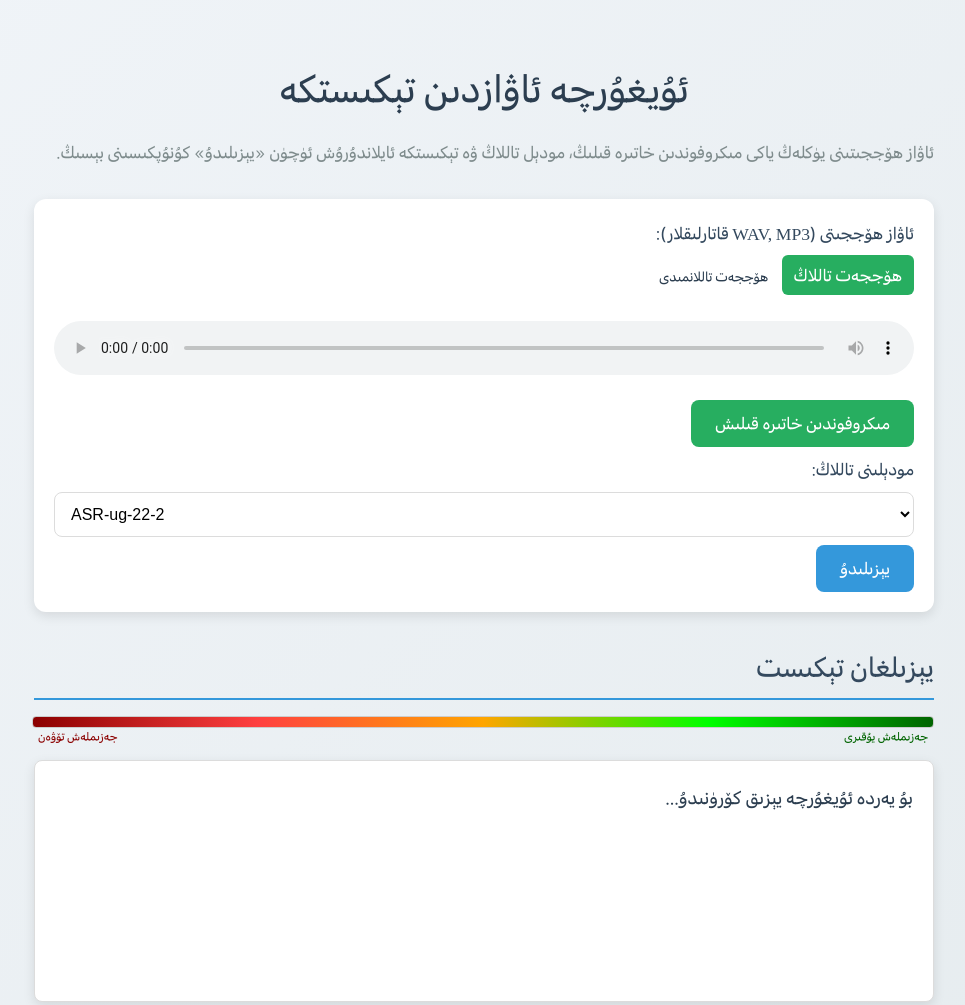
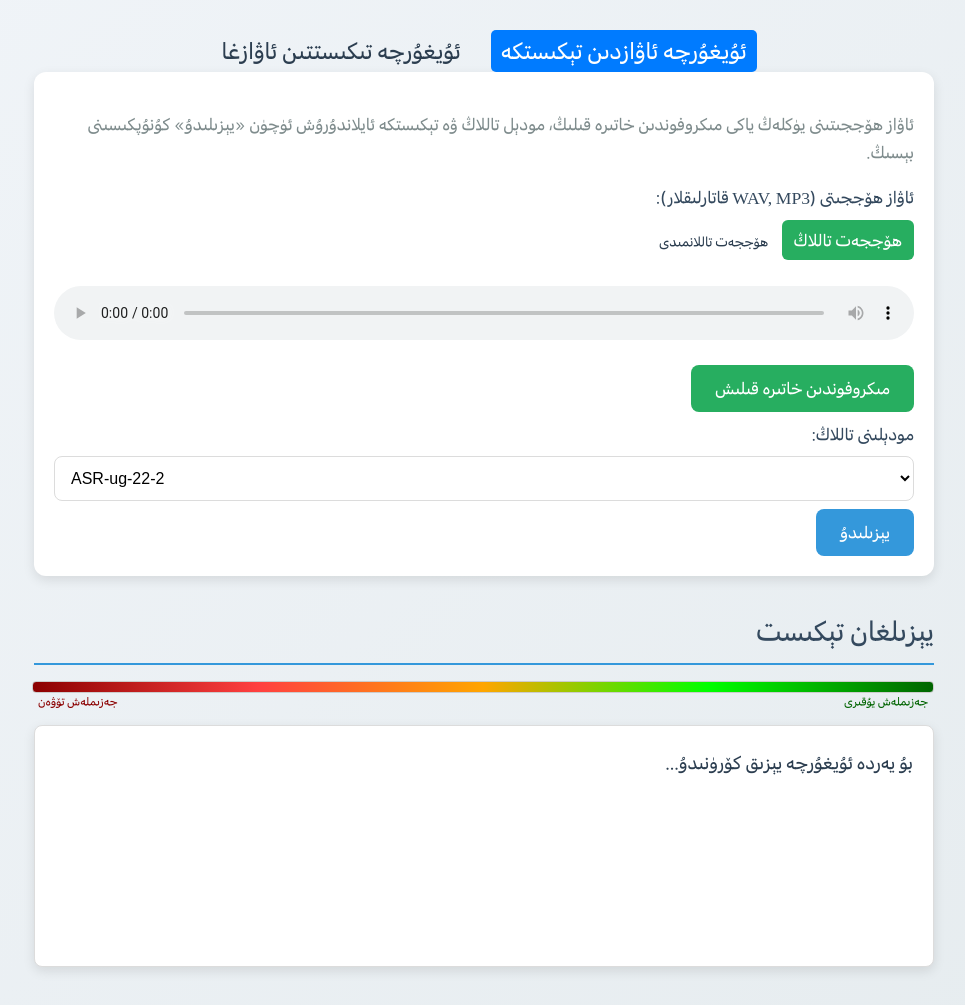
Before and after one commit to Alimjoo/transcriber, a website: page public/index.html in a window 1280 px wide. Shown: the top 1005 px of the page, without its empty margins (156-1121 px from the left). Drawn offline with Linux system fonts and the light colour scheme.

Commit message:
add tts link

```diff
--- a/public/index.css
+++ b/public/index.css
@@ -17,7 +17,7 @@ body {
   color: #2c3e50;
 }
 
-h1 {
+h1, h5 {
   font-size: 2.5rem;
   color: #2c3e50;
   margin-bottom: 1rem;
@@ -38,7 +38,7 @@ h2 {
 p {
   font-size: 1.1rem;
   color: #7f8c8d;
-  margin-bottom: 2rem;
+  /* margin-bottom: 2rem; */
   /* text-align: center; */
 }
 
@@ -138,7 +138,7 @@ button:active {
   text-align: left;
 }
 
-a {
+/* a {
   display: block;
   color: #3498db;
   text-decoration: none;
@@ -151,7 +151,7 @@ a {
 a:hover {
   color: #2980b9;
   text-decoration: underline;
-}
+} */
 
 /* Responsive Design */
 @media (max-width: 600px) {
@@ -266,3 +266,40 @@ button.disabled, button:disabled {
     z-index: 2; /* Ensure it stays above the gradient */
     padding: 0 5px; /* Padding to separate text from edge */
 }
+
+
+.selected_title {
+    display: flex;
+    justify-content: center; /* Align titles side by side and centered if needed */
+    align-items: center;
+    gap: 20px; /* Space between the titles */
+    line-height: normal;
+    direction: ltr;
+}
+
+.selected_title h5 {
+    margin: 0;
+    font-size: 24px; /* Adjust size as needed */
+}
+
+.selected_title h5 a {
+    text-decoration: none; /* Remove underline from links */
+    color: inherit; /* Keep original text color */
+    display: block;
+    padding: 5px 10px;
+    border-radius: 5px;
+}
+
+.selected_title #seleted_a {
+    background-color: #007bff; /* Highlight the first title/link */
+    color: white;
+}
+
+.selected_title #seleted_a:hover {
+    background-color: #0056b3; /* Optional: Change highlight on hover */
+}
+
+.selected_title #unselected_a:hover {
+    background-color: #0056b3; /* Change background on hover for the second link */
+    color: white; /* Optional: Improve contrast on dark hover background */
+}
--- a/public/index.html
+++ b/public/index.html
@@ -43,14 +43,18 @@
     <link rel="stylesheet" href="./index.css" />
   </head>
   <body>
-    <h1>ئۇيغۇرچە ئاۋازدىن تېكىستكە</h1>
-    <p>
+    <!-- <h1>ئۇيغۇرچە ئاۋازدىن تېكىستكە</h1> -->
+      <div class="selected_title">
+        <h5><a id="unselected_a" href="https://synthesizer.piyazon.top/">ئۇيغۇرچە تىكىستتىن ئاۋازغا</a></h5>
+        <h5><a id="seleted_a" href="https://transcriber.piyazon.top/">ئۇيغۇرچە ئاۋازدىن تېكىستكە</a></h5>
+    </div>
+
+    <form id="transcribeForm" enctype="multipart/form-data">
+      <div class="form-group">
+            <p>
       ئاۋاز ھۆججىتىنى يۈكلەڭ ياكى مىكروفوندىن خاتىرە قىلىڭ، مودېل تاللاڭ ۋە
       تېكىستكە ئايلاندۇرۇش ئۈچۈن «يېزىلىدۇ» كۇنۇپكىسىنى بېسىڭ.
     </p>
-
-    <form id="transcribeForm" enctype="multipart/form-data">
-      <div class="form-group">
         <label for="audiommm">ئاۋاز ھۆججىتى (WAV, MP3 قاتارلىقلار):</label>
         <label for="audio" class="custom-file-upload">ھۆججەت تاللاڭ</label>
         <div id="fileName" class="file-name">ھۆججەت تاللانمىدى</div>
```
